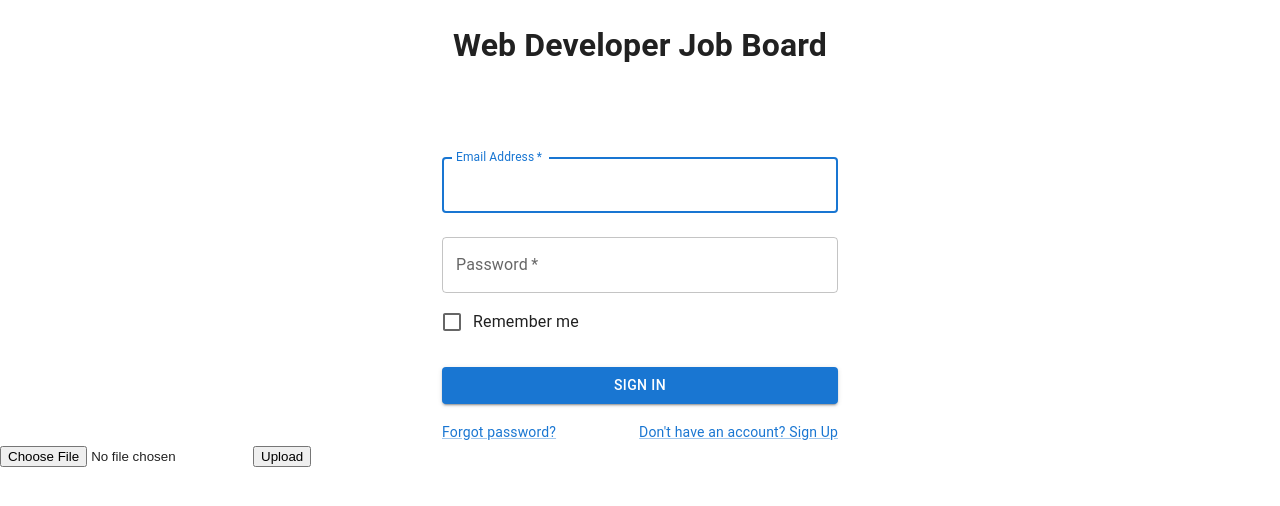
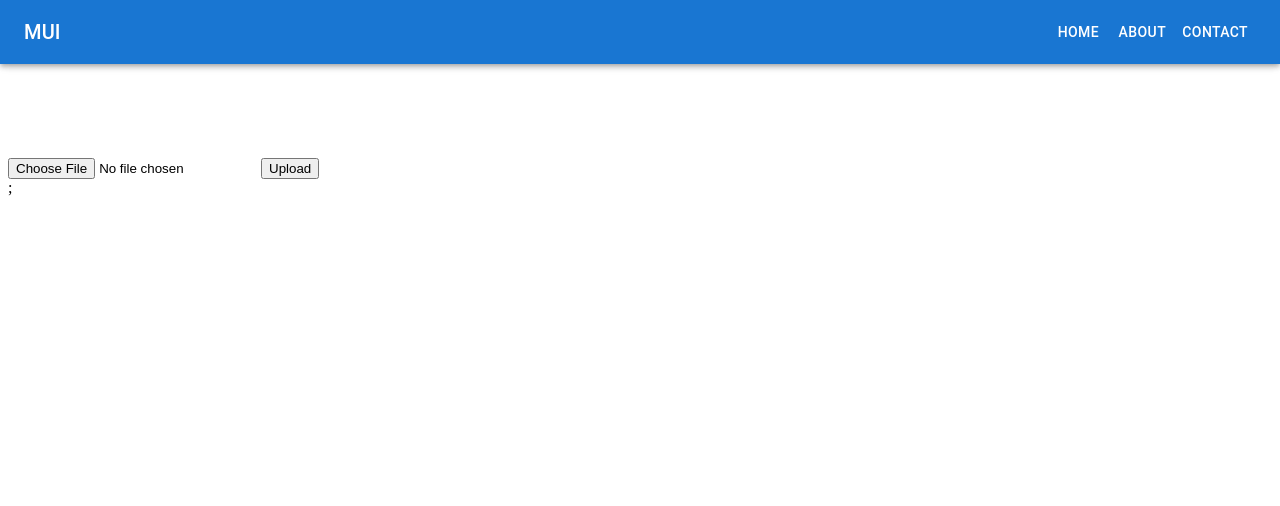
Before and after one commit to twentymurial33/application_automation, a React (Create React App) app: page /upload in a window 1280 px wide. Shown: the top 506 px of the page. Built offline with nearby package versions, Linux system fonts and the light colour scheme.

Commit message:
finish signup and upload page

```diff
--- a/package.json
+++ b/package.json
@@ -5,6 +5,7 @@
   "dependencies": {
     "@emotion/react": "^11.11.4",
     "@emotion/styled": "^11.11.5",
+    "@mui/icons-material": "^5.16.0",
     "@mui/material": "^5.16.0",
     "@testing-library/jest-dom": "^5.17.0",
     "@testing-library/react": "^13.4.0",
@@ -13,6 +14,7 @@
     "apify-client": "^2.9.4",
     "react": "^18.3.1",
     "react-dom": "^18.3.1",
+    "react-router-dom": "^6.24.1",
     "react-scripts": "5.0.1",
     "web-vitals": "^2.1.4"
   },
--- a/src/App.js
+++ b/src/App.js
@@ -1,32 +1,20 @@
-import React, { useState, useEffect } from "react";
-// import JobList from "./components/JobList.js";
 import SignIn from "./SignIn.js";
+import Upload from "./Upload.js";
+import React, { BrowserRouter, Routes, Route } from "react-router-dom";
 
 const App = () => {
-  const [jobs, setJobs] = useState([]);
-  const [selectedFile, setSelectedFile] = useState(null);
-
-  const handleFileChange = (event) => {
-    setSelectedFile(event.target.files[0]);
-  };
-
-  const handleUpload = () => {
-    if (selectedFile) {
-      console.log(`Uploading: ${selectedFile.name}`);
-    } else {
-      console.log("No file selected");
-    }
-  };
-
   return (
     <div className="App">
-      <h1 style={{ textAlign: "center" }}>Web Developer Job Board</h1>
+      {/* <h1 style={{ textAlign: "center" }}>Software Developer Job Board</h1>
       <SignIn />
-      <div className="file-upload">
-        <input type="file" onChange={handleFileChange} />
-        <button onClick={handleUpload}>Upload</button>
-        {selectedFile && <p>Selected file: {selectedFile.name}</p>}
-      </div>
+    </div> */}
+      <BrowserRouter>
+        <Routes>
+          <Route exact path="/" element={<SignIn />} />
+          <Route exact path="/upload" element={<Upload />} />
+        </Routes>
+      </BrowserRouter>
+      ;
     </div>
   );
 };
--- a/src/SignIn.js
+++ b/src/SignIn.js
@@ -1,21 +1,16 @@
-import React, { useState } from "react";
 import Button from "@mui/material/Button";
 import CssBaseline from "@mui/material/CssBaseline";
 import TextField from "@mui/material/TextField";
 import FormControlLabel from "@mui/material/FormControlLabel";
 import Checkbox from "@mui/material/Checkbox";
-import Link from "@mui/material/Link";
 import Grid from "@mui/material/Grid";
 import Box from "@mui/material/Box";
-import Typography from "@mui/material/Typography";
 import Container from "@mui/material/Container";
 import { createTheme, ThemeProvider } from "@mui/material/styles";
 
 const defaultTheme = createTheme();
 
 export default function SignIn() {
-  const [username, setUsername] = useState("");
-  const [password, setPassword] = useState("");
   const handleSubmit = (event) => {
     event.preventDefault();
     const data = new FormData(event.currentTarget);
@@ -70,22 +65,12 @@ export default function SignIn() {
               type="submit"
               fullWidth
               variant="contained"
+              style={{ backgroundColor: "pink" }}
               sx={{ mt: 3, mb: 2 }}
             >
               Sign In
             </Button>
-            <Grid container>
-              <Grid item xs>
-                <Link href="#" variant="body2">
-                  Forgot password?
-                </Link>
-              </Grid>
-              <Grid item>
-                <Link href="#" variant="body2">
-                  {"Don't have an account? Sign Up"}
-                </Link>
-              </Grid>
-            </Grid>
+            <Grid container></Grid>
           </Box>
         </Box>
       </Container>
--- a/src/Upload.js
+++ b/src/Upload.js
@@ -0,0 +1,29 @@
+import React, { useState } from "react";
+import Header from "./components/Header";
+
+function Upload() {
+  const [selectedFile, setSelectedFile] = useState(null);
+  const handleFileChange = (event) => {
+    setSelectedFile(event.target.files[0]);
+  };
+  const handleUpload = () => {
+    if (selectedFile) {
+      console.log(`Uploading: ${selectedFile.name}`);
+    } else {
+      console.log("No file selected");
+    }
+  };
+
+  return (
+    <div>
+      <Header />
+      <div className="file-upload" style={{ marginTop: "150px" }}>
+        <input type="file" onChange={handleFileChange} />
+        <button onClick={handleUpload}>Upload</button>
+        {selectedFile && <p>Selected file: {selectedFile.name}</p>}
+      </div>
+    </div>
+  );
+}
+
+export default Upload;
--- /dev/null
+++ b/src/components/Header.js
@@ -0,0 +1,78 @@
+import React from "react";
+import AppBar from "@mui/material/AppBar";
+import Box from "@mui/material/Box";
+import Divider from "@mui/material/Divider";
+import IconButton from "@mui/material/IconButton";
+import List from "@mui/material/List";
+import ListItem from "@mui/material/ListItem";
+import ListItemButton from "@mui/material/ListItemButton";
+import ListItemText from "@mui/material/ListItemText";
+import MenuIcon from "@mui/icons-material/Menu";
+import Toolbar from "@mui/material/Toolbar";
+import Typography from "@mui/material/Typography";
+import Button from "@mui/material/Button";
+
+const drawerWidth = 240;
+const navItems = ["Home", "About", "Contact"];
+
+export default function DrawerAppBar(props) {
+  const { window } = props;
+  const [mobileOpen, setMobileOpen] = React.useState(false);
+
+  const handleDrawerToggle = () => {
+    setMobileOpen((prevState) => !prevState);
+  };
+
+  const drawer = (
+    <Box onClick={handleDrawerToggle} sx={{ textAlign: "center" }}>
+      <Typography variant="h6" sx={{ my: 2 }}>
+        MUI
+      </Typography>
+      <Divider />
+      <List>
+        {navItems.map((item) => (
+          <ListItem key={item} disablePadding>
+            <ListItemButton sx={{ textAlign: "center" }}>
+              <ListItemText primary={item} />
+            </ListItemButton>
+          </ListItem>
+        ))}
+      </List>
+    </Box>
+  );
+
+  const container =
+    window !== undefined ? () => window().document.body : undefined;
+
+  return (
+    <Box sx={{ display: "flex" }}>
+      <AppBar component="nav">
+        <Toolbar>
+          <IconButton
+            color="inherit"
+            aria-label="open drawer"
+            edge="start"
+            onClick={handleDrawerToggle}
+            sx={{ mr: 2, display: { sm: "none" } }}
+          >
+            <MenuIcon />
+          </IconButton>
+          <Typography
+            variant="h6"
+            component="div"
+            sx={{ flexGrow: 1, display: { xs: "none", sm: "block" } }}
+          >
+            MUI
+          </Typography>
+          <Box sx={{ display: { xs: "none", sm: "block" } }}>
+            {navItems.map((item) => (
+              <Button key={item} sx={{ color: "#fff" }}>
+                {item}
+              </Button>
+            ))}
+          </Box>
+        </Toolbar>
+      </AppBar>
+    </Box>
+  );
+}
```
Also changed, not shown: src/Board.js (added, +7 -0 lines), 1 other file (tests, documents, lock files or other folders).
